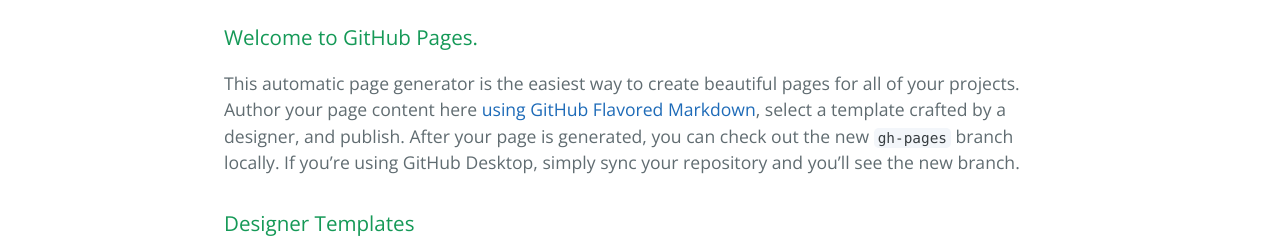
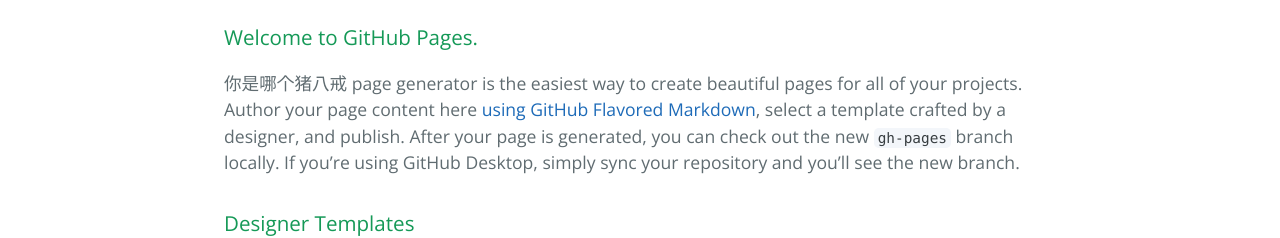
Before and after one commit to Kell9527/zhaotong.github.io, a plain HTML site: page index.html in a window 1280 px wide. Shown: the part 393-631 px from the top of the page. Drawn offline with nearby package versions, Linux system fonts and the light colour scheme.

Commit message:
Update index.html

```diff
--- a/index.html
+++ b/index.html
@@ -22,7 +22,7 @@
       <h3>
 <a id="welcome-to-github-pages" class="anchor" href="#welcome-to-github-pages" aria-hidden="true"><span aria-hidden="true" class="octicon octicon-link"></span></a>Welcome to GitHub Pages.</h3>
 
-<p>This automatic page generator is the easiest way to create beautiful pages for all of your projects. Author your page content here <a href="https://guides.github.com/features/mastering-markdown/">using GitHub Flavored Markdown</a>, select a template crafted by a designer, and publish. After your page is generated, you can check out the new <code>gh-pages</code> branch locally. If you’re using GitHub Desktop, simply sync your repository and you’ll see the new branch.</p>
+<p>你是哪个猪八戒 page generator is the easiest way to create beautiful pages for all of your projects. Author your page content here <a href="https://guides.github.com/features/mastering-markdown/">using GitHub Flavored Markdown</a>, select a template crafted by a designer, and publish. After your page is generated, you can check out the new <code>gh-pages</code> branch locally. If you’re using GitHub Desktop, simply sync your repository and you’ll see the new branch.</p>
 
 <h3>
 <a id="designer-templates" class="anchor" href="#designer-templates" aria-hidden="true"><span aria-hidden="true" class="octicon octicon-link"></span></a>Designer Templates</h3>
```
